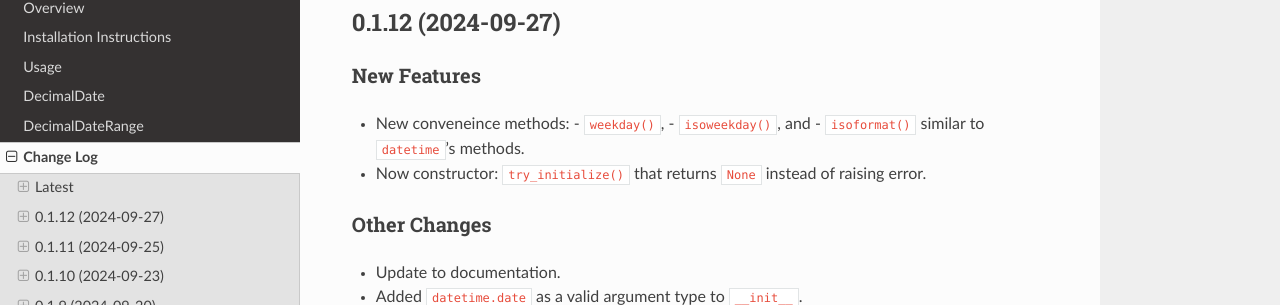
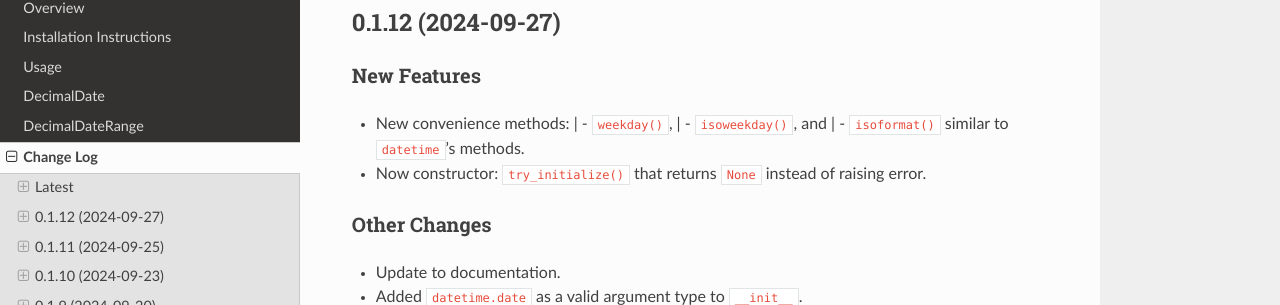
Before and after one commit to TorbenJakobsen/decimaldate, a Sphinx documentation site: the page built from docs/source/changelog.rst, in a window 1280 px wide and 900 px high, scrolled down 360 px. Shown: the part 144-449 px from the top of the window. Built offline with Sphinx 7.4.7 and the Read the Docs theme 2.0.0, drawn with Linux system fonts in a browser that asks for light colours.

Commit message:
update documentation

```diff
--- a/docs/source/changelog.rst
+++ b/docs/source/changelog.rst
@@ -28,10 +28,10 @@ Bugfixes
 New Features
 ------------
 
-* New conveneince methods:
-  - ``weekday()``,
-  - ``isoweekday()``, and
-  - ``isoformat()``
+* New convenience methods:
+  | - ``weekday()``,
+  | - ``isoweekday()``, and
+  | - ``isoformat()``
   similar to ``datetime``'s methods.
 * Now constructor: ``try_initialize()`` that returns ``None`` instead of raising error.
 
```
